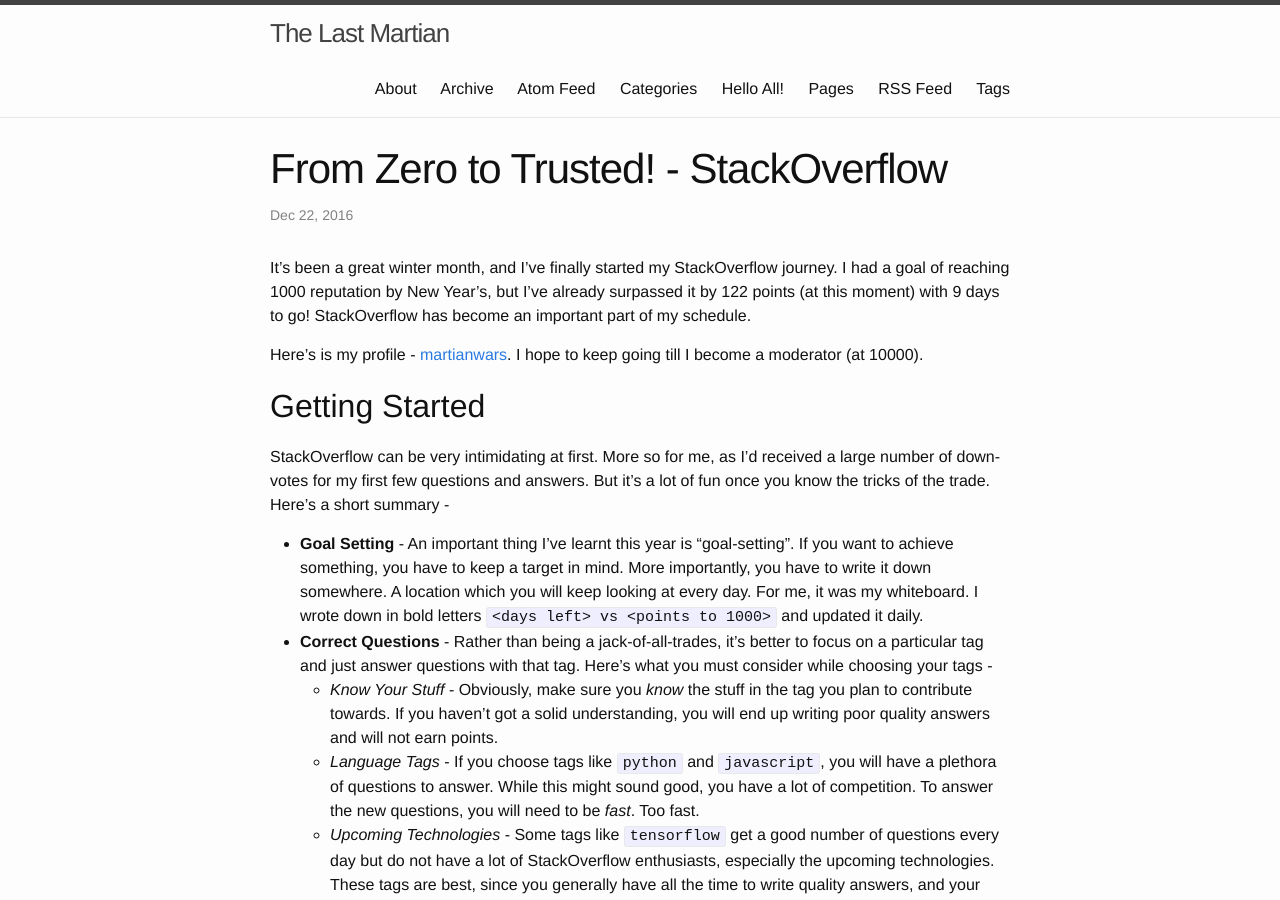
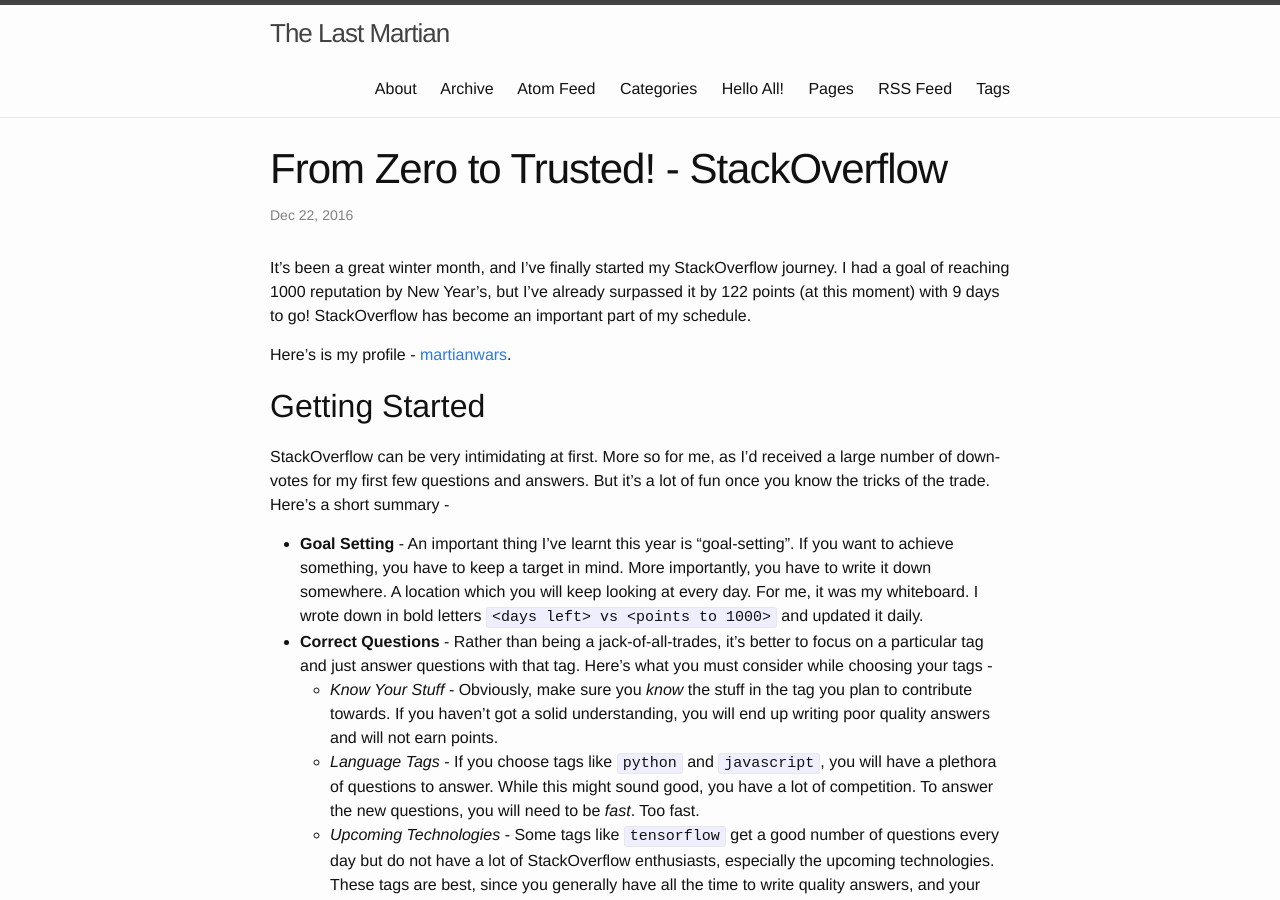
Before and after one commit to martiansideofthemoon/martiansideofthemoon.github.io, a Jekyll site: the page built from _posts/2016-12-22-zero-to-trusted.markdown, in a window 1280 px wide and 900 px high. Built offline with Jekyll 4.4.1, drawn with Linux system fonts in a browser that asks for light colours.

Commit message:
removing moderator

```diff
--- a/_posts/2016-12-22-zero-to-trusted.markdown
+++ b/_posts/2016-12-22-zero-to-trusted.markdown
@@ -7,7 +7,7 @@ tags: stackoverflow
 
 It's been a great winter month, and I've finally started my StackOverflow journey. I had a goal of reaching 1000 reputation by New Year's, but I've already surpassed it by 122 points (at this moment) with 9 days to go! StackOverflow has become an important part of my schedule.
 
-Here's is my profile - [martianwars](http://stackoverflow.com/users/5080995/martianwars?tab=profile). I hope to keep going till I become a moderator (at 10000).
+Here's is my profile - [martianwars](http://stackoverflow.com/users/5080995/martianwars?tab=profile).
 
 ## Getting Started
 
```
